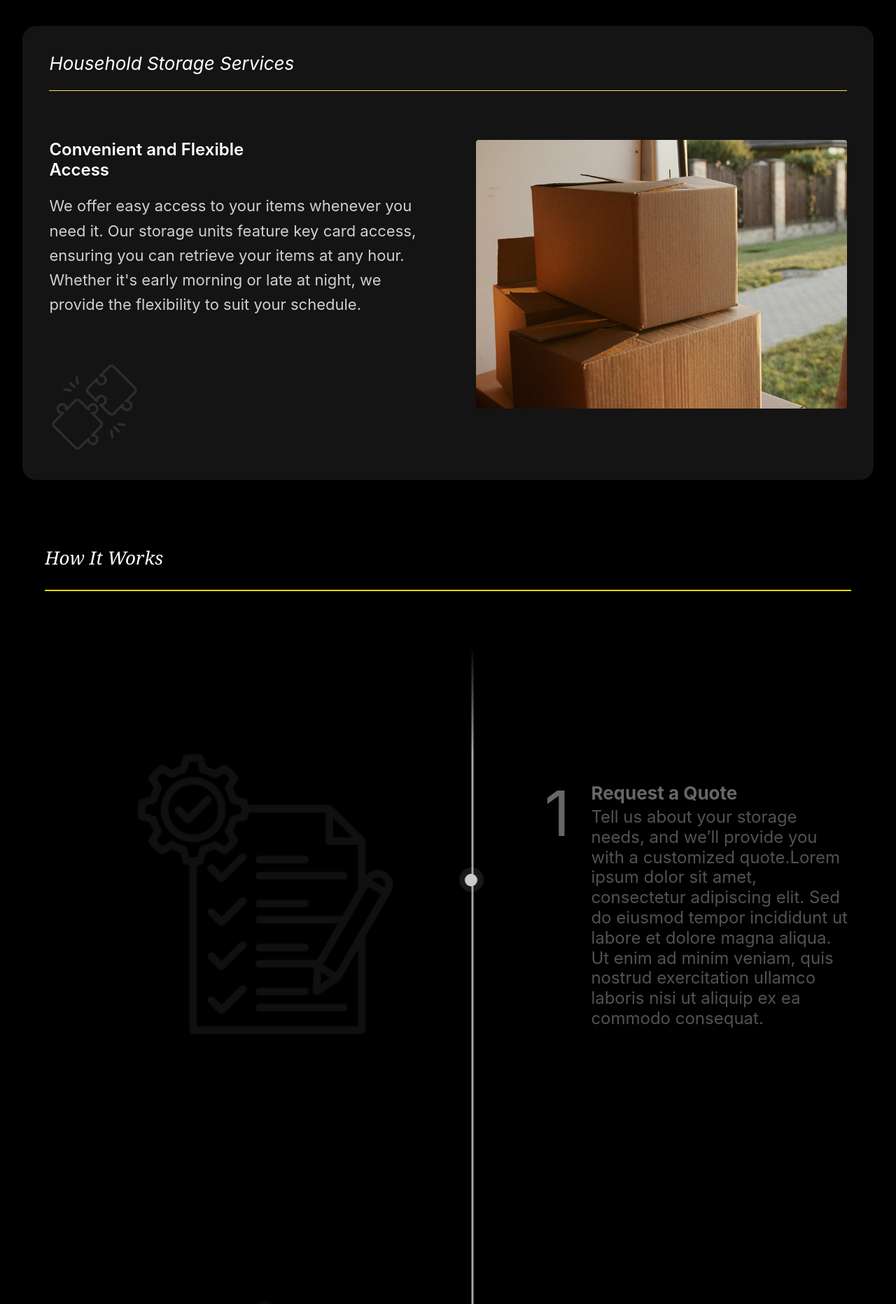
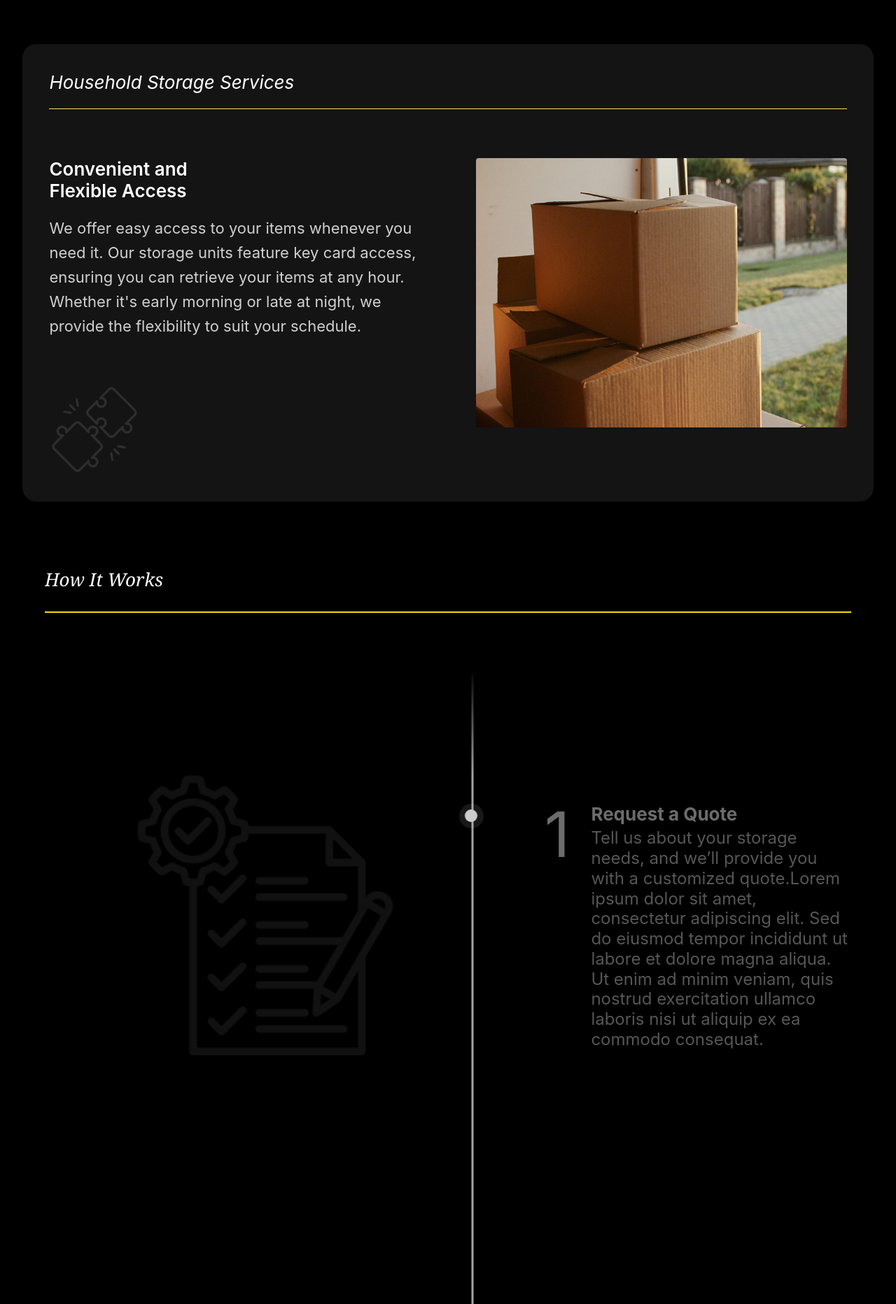
Before and after one commit to priyaqubit-pvt-ltd/flask-app, a Flask app: page /self-storage in a window 1280 px wide. Shown: the part 4391-6255 px from the top of the page at 70% size. Run offline with Flask 3, Linux system fonts and the light colour scheme; some web fonts are replaced.

Commit message:
self-storage changes

```diff
--- a/static/css/self-storage.css
+++ b/static/css/self-storage.css
@@ -418,6 +424,15 @@ body {
 
 /* Storage Showcase Media Queries */
 
+@media (max-width: 1920px) {
+  .storage-description {
+    font-size: 22px;
+  }
+  .storage-heading {
+    font-size: 26px;
+  }
+}
+
 @media (max-width: 1300px) {
   .storage-section {
     padding: 2rem;
@@ -617,6 +632,18 @@ body {
   z-index: 0;
 } */
 
+.scroll-dots {
+  display: grid;
+}
+
+.scroll-dot-container {
+  grid-row: 1/2;
+  grid-column: 1/2;
+  display: flex;
+  flex-direction: row;
+  align-items: end;
+}
+
 .scroll-dot {
   left: 50%;
   width: 35px;
--- a/static/js/self-storage.js
+++ b/static/js/self-storage.js
@@ -10,6 +10,13 @@ document.addEventListener("DOMContentLoaded", function () {
   const scrollDot = document.querySelectorAll(".scroll-dot");
   const steps = document.querySelectorAll(".step");
   const stepNumbers = document.querySelectorAll(".step-number");
+  const stepText = document.querySelectorAll(".step-text");
+  const scrollContainers = document.querySelectorAll(".scroll-dot-container");
+
+  const scrollDotMargin = [null,null,null];
+    scrollDotMargin[0] = Math.abs(stepText[0].getBoundingClientRect().top - timeline.getBoundingClientRect().top) + 35;
+    scrollDotMargin[1] = Math.abs(stepText[1].getBoundingClientRect().top - timeline.getBoundingClientRect().top) + 35;
+    scrollDotMargin[2] = Math.abs(stepText[2].getBoundingClientRect().top - timeline.getBoundingClientRect().top) + 35;
 
   // Store the initial top position of the container
   let initialContainerTop = 0;
@@ -83,7 +90,10 @@ document.addEventListener("DOMContentLoaded", function () {
     console.log("Dot Position (px):", finalDotPosition.toFixed(2));
 
     // Update timeline progress
-    timelineProgress.style.height = `${Math.min(Math.max(0,window.innerHeight / 2 - timelineProgress.getBoundingClientRect().top),timeline.getBoundingClientRect().bottom-timeline.getBoundingClientRect().top)}px`;
+
+    const heightValue = Math.min(Math.max(0,window.innerHeight / 2 - timelineProgress.getBoundingClientRect().top),timeline.getBoundingClientRect().bottom-timeline.getBoundingClientRect().top);
+    timelineProgress.style.height = `${heightValue}px`;
+    updateDotPosition(heightValue);
 
     console.log("Timeline Progress Height:", timelineProgress.style.height);
     console.log("Timeline Opacity:", timelineProgress.style.opacity);
@@ -114,15 +124,11 @@ document.addEventListener("DOMContentLoaded", function () {
         stepNumbers[index].style.color = "#FFFFFF";
       }
     });
-    Array.from(scrollDot).forEach((dot) => {
-      const dotRect = dot.getBoundingClientRect();
-      const isCentered = dotRect.top <= window.innerHeight / 2 + 50 && dotRect.bottom >= window.innerHeight / 2 - 50;
+  }
 
-      if(isCentered) {
-        dot.style.transform = "translate(-50%,40px)";
-      } else {
-        dot.style.transform = "translate(-50%,0px)";
-      }
+  function updateDotPosition(height) {
+    Array.from(scrollContainers).forEach((container , i) => {
+      container.style.height = Math.max(Math.min (height, stepText[i].getBoundingClientRect().bottom - timeline.getBoundingClientRect().top),scrollDotMargin[i]) + "px";
     });
   }
 
@@ -140,12 +146,9 @@ document.addEventListener("DOMContentLoaded", function () {
   });
 
   function initScrollDotsMargins() {
-    const scrollDotFirstMargin = Math.abs(timeline.getBoundingClientRect().top - ((steps[0].getBoundingClientRect().top + steps[0].getBoundingClientRect().bottom)/2)) - 40;
-    const scrollDotSecondMargin = Math.abs(timeline.getBoundingClientRect().top - ((steps[1].getBoundingClientRect().top + steps[1].getBoundingClientRect().bottom)/2)) - scrollDotFirstMargin - 90;
-    const scrollDotThirdMargin = Math.abs(timeline.getBoundingClientRect().top - ((steps[2].getBoundingClientRect().top + steps[2].getBoundingClientRect().bottom)/2)) - scrollDotSecondMargin - scrollDotFirstMargin - 120;
-    document.querySelector(".scroll-dot.first").style.marginTop = scrollDotFirstMargin + "px";
-    document.querySelector(".scroll-dot.second").style.marginTop = scrollDotSecondMargin + "px";
-    document.querySelector(".scroll-dot.third").style.marginTop = scrollDotThirdMargin + "px";
+    document.querySelector(".scroll-dot-container.first").style.height = scrollDotMargin[0] + "px";
+    document.querySelector(".scroll-dot-container.second").style.height = scrollDotMargin[1] + "px";
+    document.querySelector(".scroll-dot-container.third").style.height = scrollDotMargin[2] + "px";
   }
   initScrollDotsMargins();
 });
@@ -364,7 +367,6 @@ document.addEventListener("DOMContentLoaded", function () {
       // Close all answers
       document.querySelectorAll(".faq-answer").forEach((item) => {
         item.classList.remove("active");
-        item.parentElement.style.width = "90%";
       });
 
       // Reset all arrow buttons
@@ -377,7 +379,6 @@ document.addEventListener("DOMContentLoaded", function () {
         answer.classList.add("active");
         this.querySelector(".arrow-button img").style.transform =
           "rotate(90deg)";
-        answer.parentElement.style.width = "100%";
       }
       if (!answer.innerHTML.trim()) {
         answer.innerHTML =
--- a/templates/self-storage.html
+++ b/templates/self-storage.html
@@ -423,14 +423,20 @@
             <div class="timeline">
               <div class="timeline-top"></div>
               <div class="scroll-dots">
+                <div class="scroll-dot-container first">
                   <div class="scroll-dot first">
                     <div class="scroll-dot-inner"></div>
                   </div>
+                </div>
+                <div class="scroll-dot-container second">
                   <div class="scroll-dot second">
                     <div class="scroll-dot-inner"></div>
                   </div>
+                </div>
+                <div class="scroll-dot-container third">
                   <div class="scroll-dot third">
                     <div class="scroll-dot-inner"></div>
+                  </div>
                 </div>
               <div class="timeline-bottom"></div>
               </div>
```
Also changed, not shown: other parts of static/css/self-storage.css (+50 -3 lines). Lines whose indentation alone changed are shown as unchanged.
